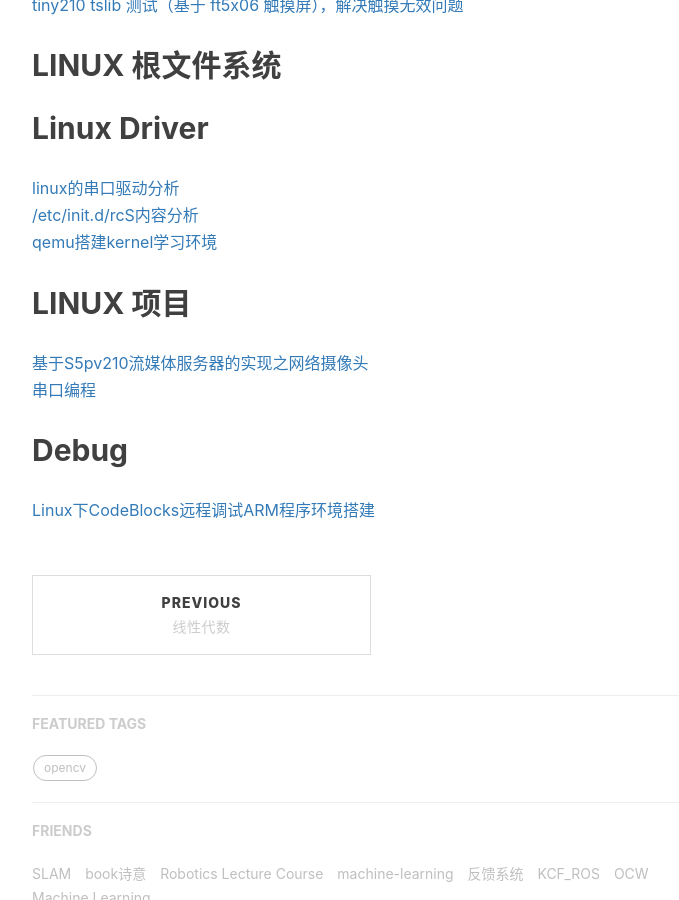
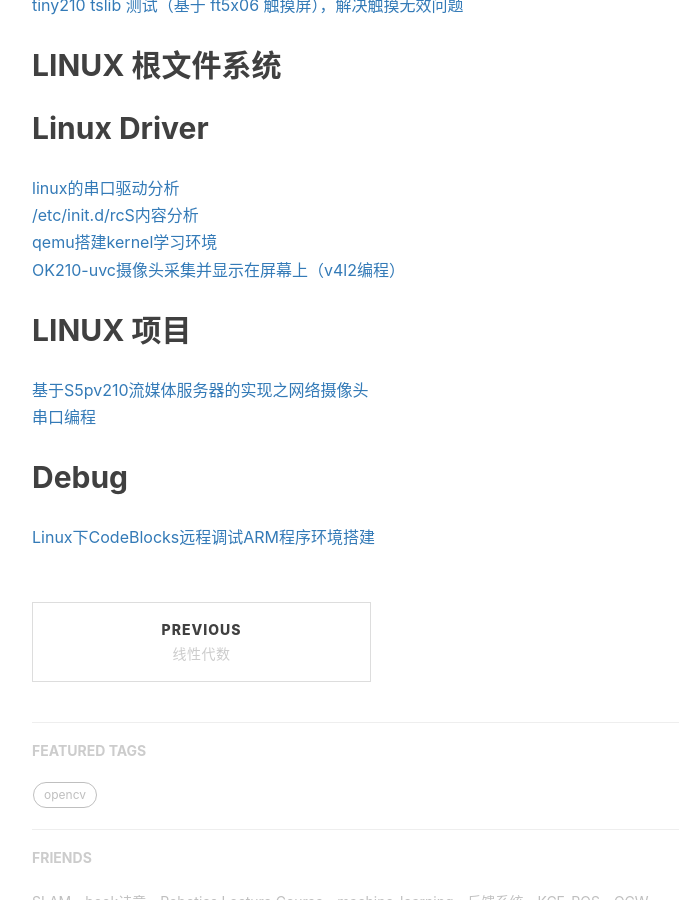
Before and after one commit to gary-robotics/dlward, a Jekyll site: the page built from _posts/2018-07-09-AndroidDriver-2018.markdown, in a window 1280 px wide and 900 px high, scrolled down 958 px. Shown: the whole window, without its empty margins (233-912 px from the left). Built offline with Jekyll 4.4.1, drawn with Linux system fonts in a browser that asks for light colours; nearby versions of some CDN libraries; comment, search, counter and statistics services are not loaded.

Commit message:
Update 2018-07-09-AndroidDriver-2018.markdown

```diff
--- a/_posts/2018-07-09-AndroidDriver-2018.markdown
+++ b/_posts/2018-07-09-AndroidDriver-2018.markdown
@@ -34,6 +34,9 @@ tags:
 [linux的串口驱动分析](https://www.cnblogs.com/chd-zhangbo/p/5410336.html)
 [/etc/init.d/rcS内容分析](https://blog.csdn.net/bailyzheng/article/details/7487359)
 [qemu搭建kernel学习环境](https://blog.csdn.net/kevin_mr/article/details/52754757)
+[OK210-uvc摄像头采集并显示在屏幕上（v4l2编程）](https://blog.csdn.net/kevin_mr/article/details/51470215)
+
+
 ## LINUX 项目
 [基于S5pv210流媒体服务器的实现之网络摄像头](https://blog.csdn.net/liukun321/article/details/24390379)
 [串口编程](https://wenku.baidu.com/view/152473048e9951e79b8927cc.html)
```
